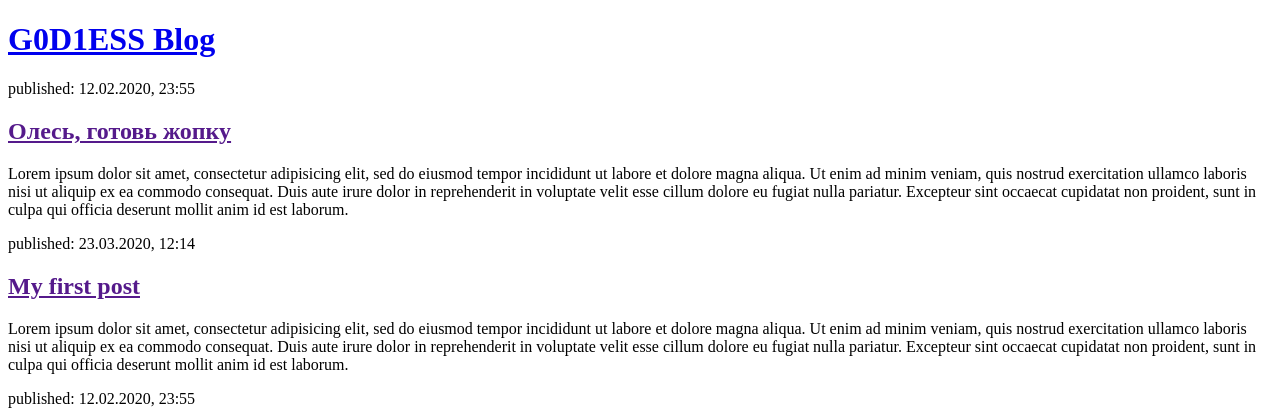
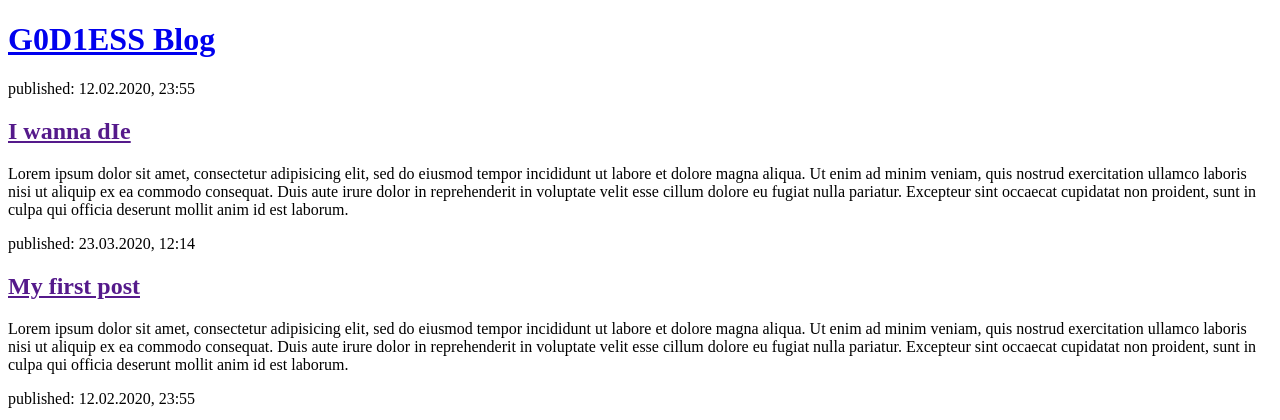
Before and after one commit to G000D1ESS/blog_django, a Django app: page / in a window 1280 px wide. Shown: the top 420 px of the page. Run offline with Django 3.2, Linux system fonts and the light colour scheme.

Commit message:
New Main

```diff
--- a/blog/templates/blog/post_list.html
+++ b/blog/templates/blog/post_list.html
@@ -10,7 +10,7 @@
 
         <div>
             <p>published: 12.02.2020, 23:55</p>
-            <h2><a href="">Олесь, готовь жопку</a></h2>
+            <h2><a href="">I wanna dIe</a></h2>
             <p>
 	            Lorem ipsum dolor sit amet, consectetur adipisicing elit, sed do eiusmod
 	            tempor incididunt ut labore et dolore magna aliqua. Ut enim ad minim veniam,
```
